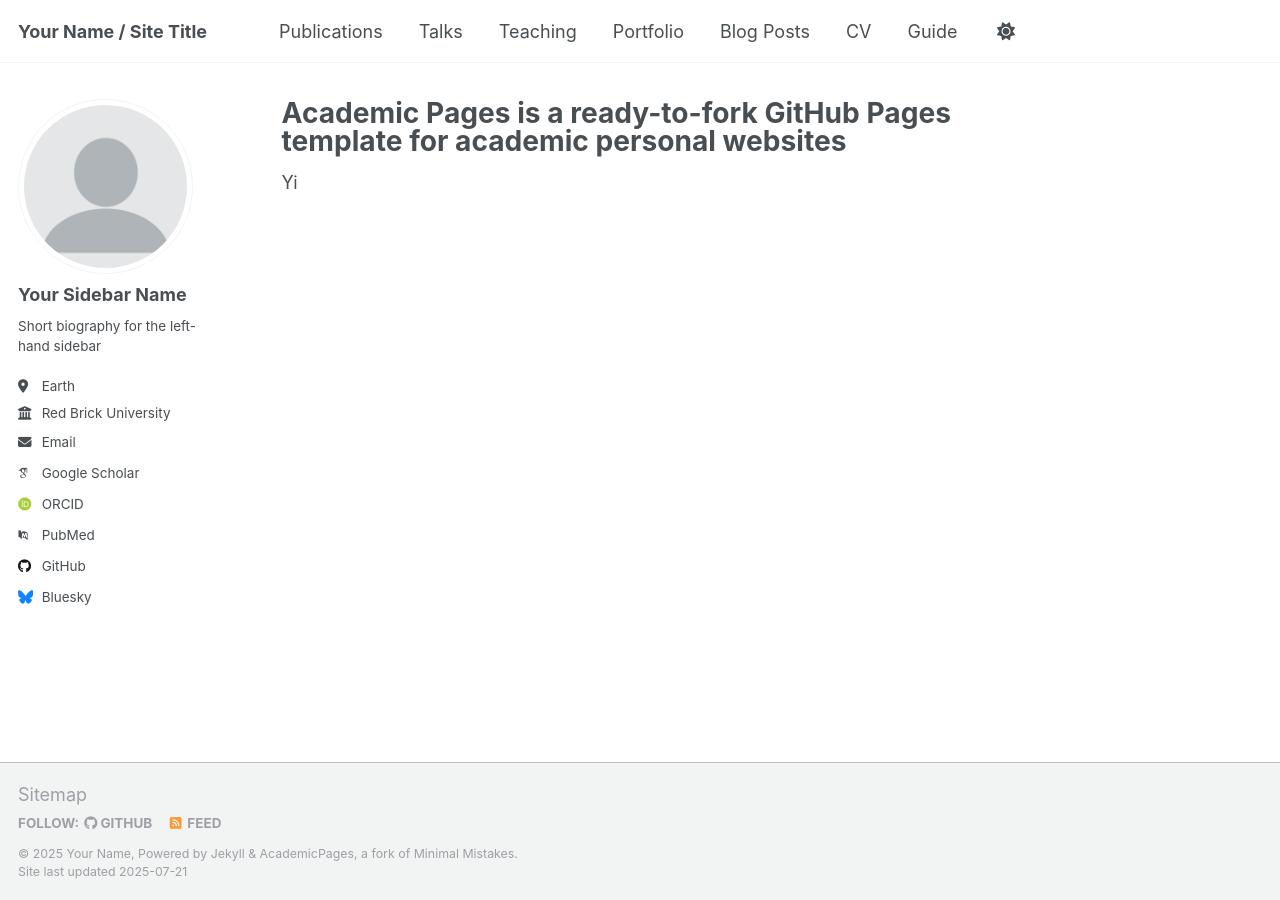
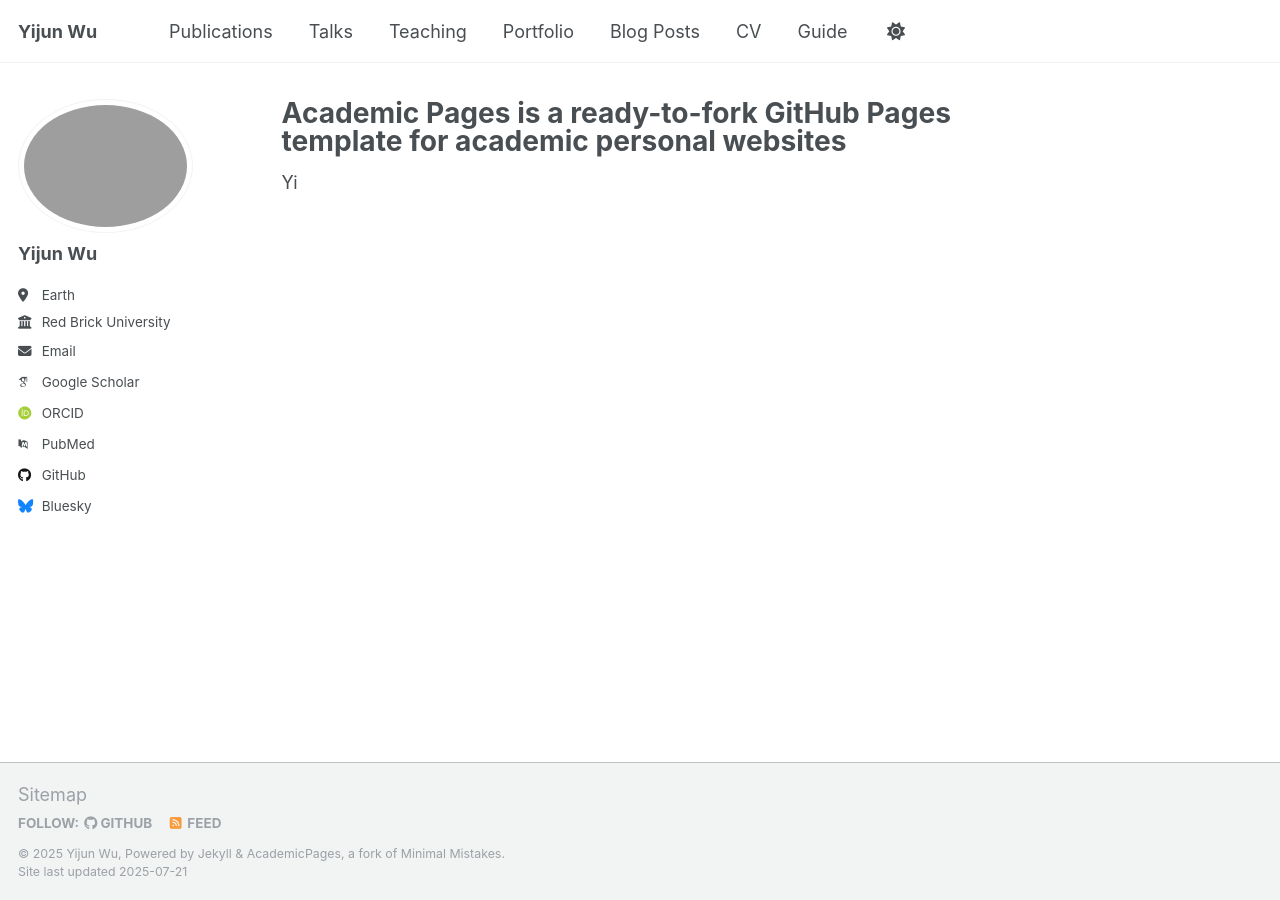
Before and after one commit to KostivArr/KostivArr.github.io, a Jekyll site: the page built from _pages/about.md, in a window 1280 px wide. Built offline with Jekyll 4.4.1, drawn with Linux system fonts in a browser that asks for light colours; some web fonts are replaced; a script that is not in the unit is left out.

Commit message:
Update _config.yml

```diff
--- a/_config.yml
+++ b/_config.yml
@@ -9,9 +9,9 @@
 # Basic Site Settings
 locale                   : "en-US"
 site_theme               : "default"
-title                    : "Your Name / Site Title"
+title                    : "Yijun Wu"
 title_separator          : "-"
-name                     : &name "Your Name"
+name                     : &name "Yijun Wu"
 description              : &description "personal description"
 url                      : https://academicpages.github.io # the base hostname & protocol for your site e.g. "https://[your GitHub username].github.io" or if you already have some other page hosted on Github then use "https://[your GitHub username].github.io/[Your Repo Name]"
 baseurl                  : "" # the subpath of your site, e.g. "/blog"
@@ -22,14 +22,14 @@ repository               : "academicpages/academicpages.github.io"
 #               Additional customization can be done by editing /_includes/author-profile.html
 author:
   # Biographic information
-  avatar           : "profile.png"
-  name             : "Your Sidebar Name"
+  avatar           : "1.jpg"
+  name             : "Yijun Wu"
   pronouns         : # example: "she/her"
-  bio              : "Short biography for the left-hand sidebar"
+  bio              : ""
   location         : "Earth"
   employer         : "Red Brick University"
   uri              : # URL
-  email            : "none@example.org"
+  email            : "yijunwu@fudan"
 
   # Academic websites
   academia         : # URL
```
